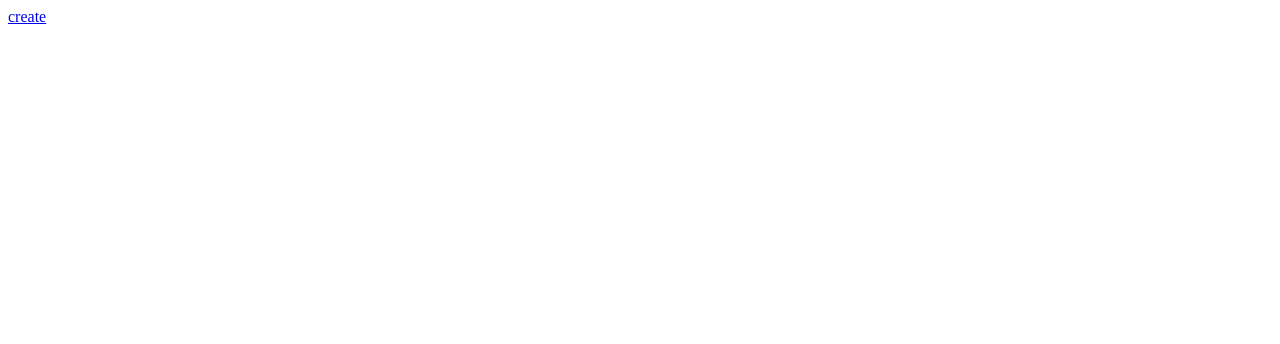
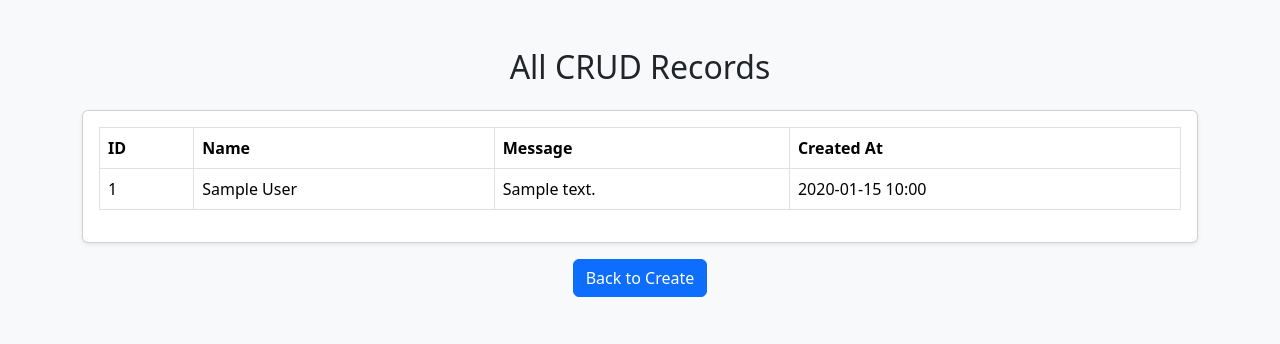
Before and after one commit to bishaldahal4777/authentication, a Django app: page /accounts/read in a window 1280 px wide. Before the commit the part shown is almost empty. Shown: the top 344 px of the page. Run offline with Django 5.2, Linux system fonts and the light colour scheme; tables that the repository leaves empty hold one stand-in row (values such as "Sample post").

Commit message:
read dara html

```diff
--- a/accounts/templates/accounts/read.html
+++ b/accounts/templates/accounts/read.html
@@ -1,13 +1,47 @@
-{% comment %} {% if CRUD %} {% endcomment %}
-<ul>
-    {% for x in CRUD %}
-<li>
-   <strong>{{x.name}}</strong> <small>{{x.message}}</small>
-</li>
+{% load static %}
+<!DOCTYPE html>
+<html lang="en">
+<head>
+    <meta charset="UTF-8">
+    <title>Read CRUD</title>
+    <link href="https://cdn.jsdelivr.net/npm/bootstrap@5.3.3/dist/css/bootstrap.min.css" rel="stylesheet">
+</head>
+<body class="bg-light">
 
-    {% endfor %}
-</ul>
+<div class="container py-5">
+    <h2 class="text-center mb-4">All CRUD Records</h2>
 
-<a href="{% url 'create'%}">create</a>
+    <div class="card shadow-sm p-3 bg-white">
+        {% if cruds %}
+            <table class="table table-bordered table-hover">
+                <thead>
+                    <tr>
+                        <th>ID</th>
+                        <th>Name</th>
+                        <th>Message</th>
+                        <th>Created At</th>
+                    </tr>
+                </thead>
+                <tbody>
+                    {% for c in cruds %}
+                    <tr>
+                        <td>{{ c.id }}</td>
+                        <td>{{ c.name }}</td>
+                        <td>{{ c.message }}</td>
+                        <td>{{ c.created_at|date:"Y-m-d H:i" }}</td>
+                    </tr>
+                    {% endfor %}
+                </tbody>
+            </table>
+        {% else %}
+            <p class="text-muted">No records available.</p>
+        {% endif %}
+    </div>
 
-{% comment %} {% endif %} {% endcomment %}
+    <div class="text-center mt-3">
+        <a href="{% url 'create' %}" class="btn btn-primary">Back to Create</a>
+    </div>
+</div>
+
+</body>
+</html>
```
